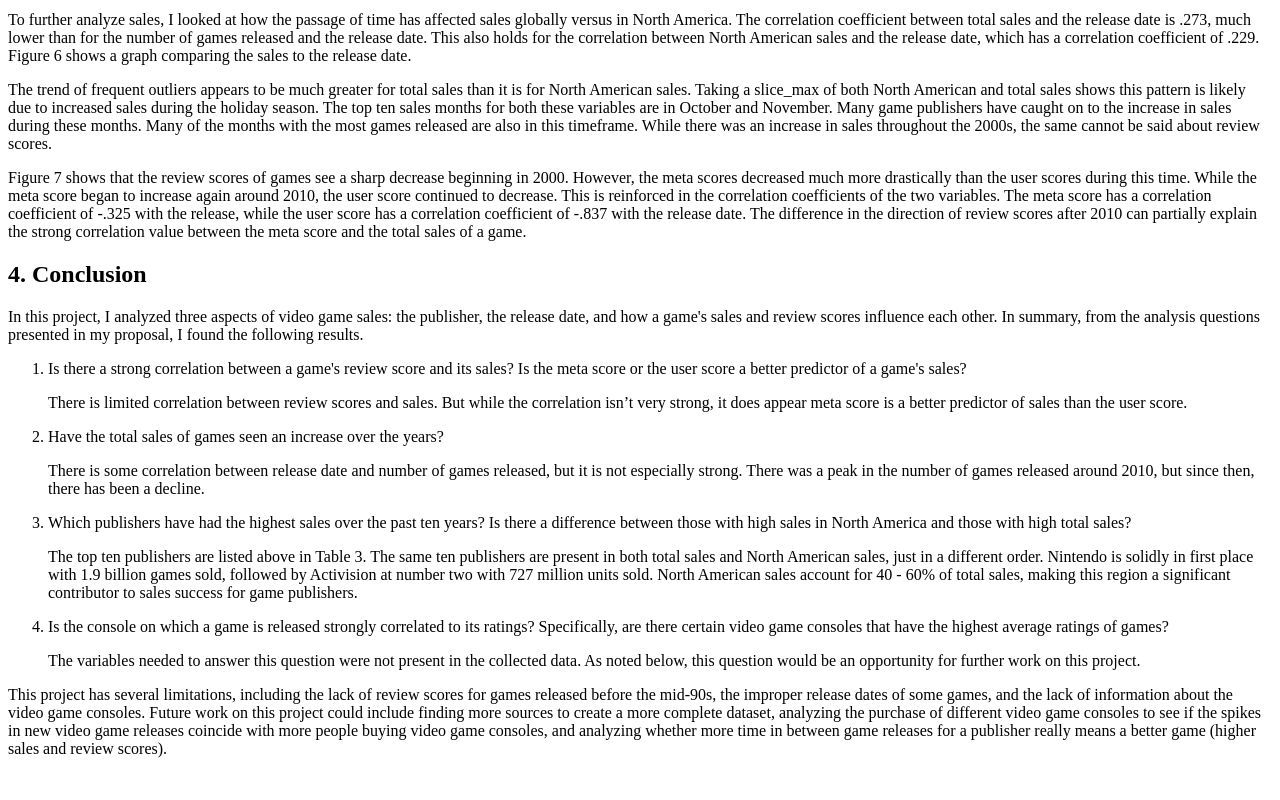
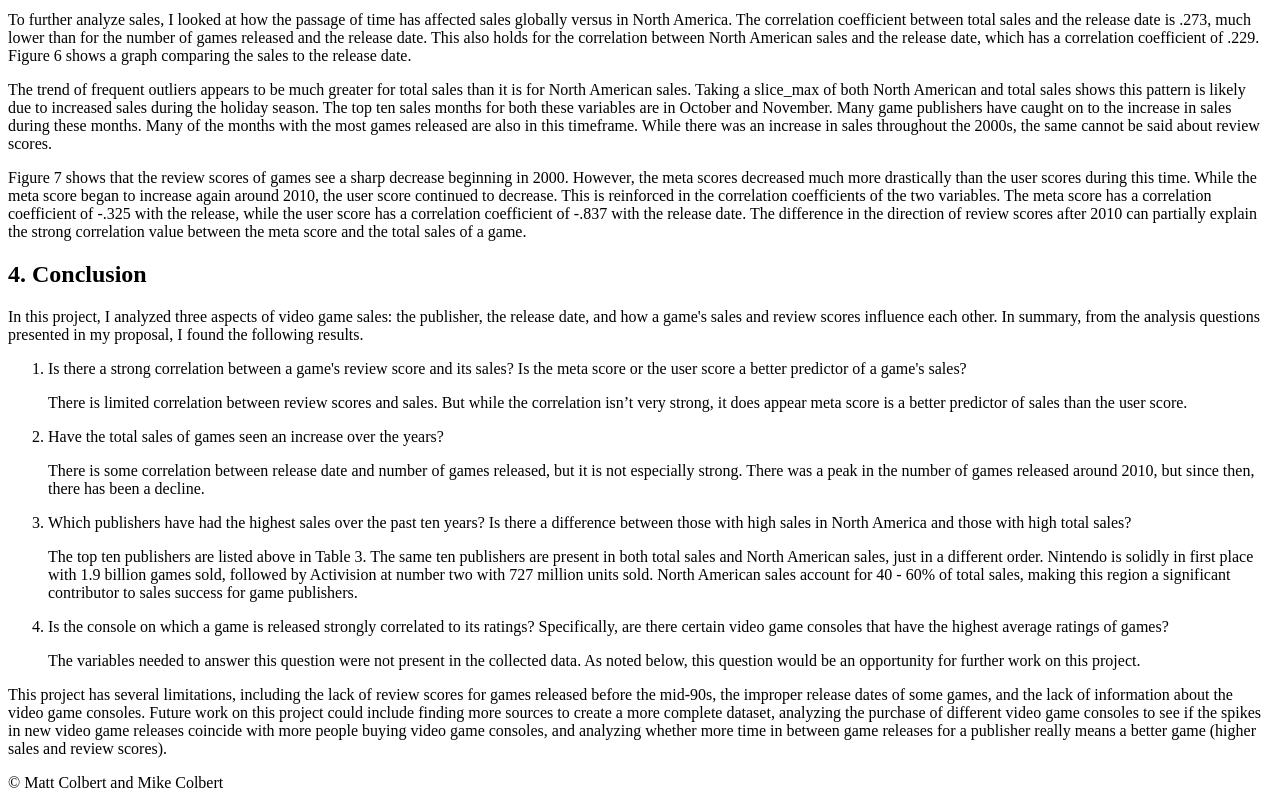
Before and after one commit to luketruesdale/3300-module7, a plain HTML site: page index.html in a window 1280 px wide. Shown: the part 2323-3123 px from the top of the page. Before the commit the page ends 3097 px from the top, so only its background shows below. Drawn offline with Linux system fonts and the light colour scheme.

Commit message:
added footer text

```diff
--- a/index.html
+++ b/index.html
@@ -296,7 +296,6 @@
 
     </main>
 
-    <footer>
-    </footer>
+    <footer>&copy; Matt Colbert and Mike Colbert</footer>
 </body>
 </html>
```
